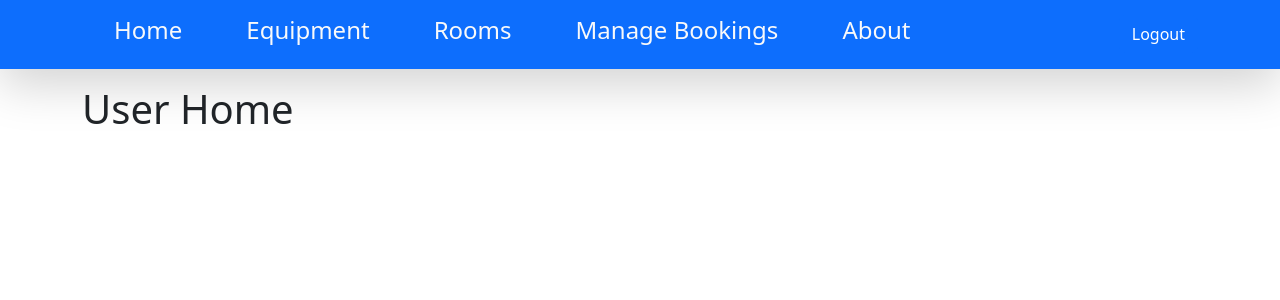
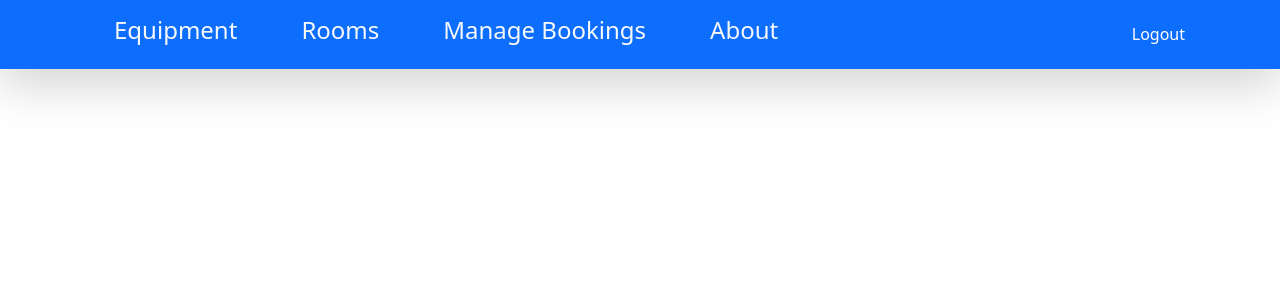
Before and after one commit to k-kali/SENG371, a React (Create React App) app: page /user/home in a window 1280 px wide. Shown: the top 300 px of the page. Built offline with nearby package versions, Linux system fonts and the light colour scheme.

Commit message:
remove userHome and adminHome pages. Nav to bookings page upon login

```diff
--- a/src/App.js
+++ b/src/App.js
@@ -1,11 +1,9 @@
 import { Routes, Route } from "react-router-dom";
 import { Layout } from "./components/Layout";
 import {
-  AdminHome,
   AdminEquipment,
   AdminRooms,
   AdminBookings,
-  UserHome,
   UserBookings,
   UserEquipment,
   UserRooms,
@@ -22,14 +20,12 @@ function App() {
         <Route path="user" element={<Login />} />
         <Route path="admin" element={<Login />} />
         <Route path="user/*" element={<Layout />}>
-          <Route path="home" element={<UserHome />} />
           <Route path="bookings" element={<UserBookings />} />
           <Route path="equipment" element={<UserEquipment />} />
           <Route path="rooms" element={<UserRooms />} />
           <Route path="about" element={<About />} />
         </Route>
         <Route path="admin/*" element={<Layout />}>
-          <Route path="home" element={<AdminHome />} />
           <Route path="equipment" element={<AdminEquipment />} />
           <Route path="rooms" element={<AdminRooms />} />
           <Route path="bookings" element={<AdminBookings />} />
--- a/src/Pages/Admin/Home.js
+++ /dev/null
@@ -1,5 +0,0 @@
-export function AdminHome(){
-    return (
-        <h1>Admin Home</h1>
-    );
-}
--- a/src/Pages/Shared/Login.js
+++ b/src/Pages/Shared/Login.js
@@ -18,7 +18,7 @@ export function Login(){
                     <Form.Label>Password</Form.Label>
                     <Form.Control type="password" placeholder="Password" />
                   </Form.Group>
-                  <Button to={'home'} as={NavLink} style={{'marginRight': '10px'}}>Login</Button>
+                  <Button to={'bookings'} as={NavLink} style={{'marginRight': '10px'}}>Login</Button>
                 </Form>
             </Container>
         </>
--- a/src/Pages/User/Home.js
+++ /dev/null
@@ -1,5 +0,0 @@
-export function UserHome(){
-    return (
-        <h1>User Home</h1>
-    );
-}
--- a/src/Pages/index.js
+++ b/src/Pages/index.js
@@ -1,12 +1,10 @@
 import { UserEquipment } from "./User/Equipment";
 import { UserRooms } from "./User/Rooms";
-import { UserHome } from "./User/Home";
 import { UserBookings } from "./User/Bookings";
 import { About } from "./Shared/About";
 
 import { AdminEquipment } from "./Admin/Equipment";
 import { AdminRooms } from "./Admin/Rooms";
-import { AdminHome } from "./Admin/Home";
 import { AdminBookings } from "./Admin/Bookings";
 
 import { Home } from "./Shared/Home";
@@ -15,12 +13,10 @@ import { Login } from "./Shared/Login";
 export {
   UserEquipment,
   UserRooms,
-  UserHome,
   About,
   AdminEquipment,
   UserBookings,
   AdminRooms,
-  AdminHome,
   AdminBookings,
   Home,
   Login,
--- a/src/components/NavBar.js
+++ b/src/components/NavBar.js
@@ -6,12 +6,6 @@ export function NavBar() {
     <NavbarBs className="bg-primary shadow-lg mb-3">
       <Container>
         <Nav>
-          <Nav.Link to={"home"} as={NavLink}>
-            <Container className="px-4 ">
-              <h4 className="text-light">Home</h4>
-            </Container>
-          </Nav.Link>
-
           <Nav.Link to={"equipment"} as={NavLink}>
             <Container className="px-4">
               <h4 className="text-light">Equipment</h4>
```
